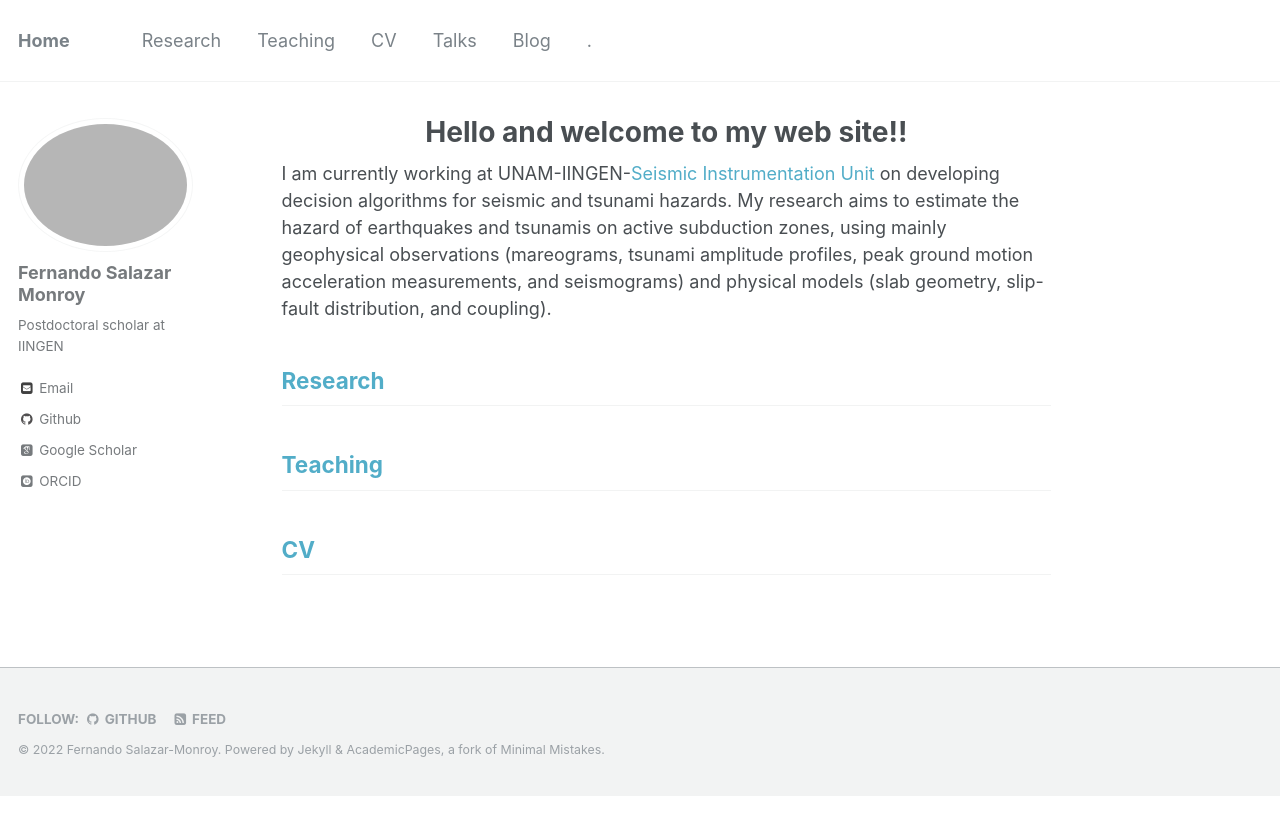
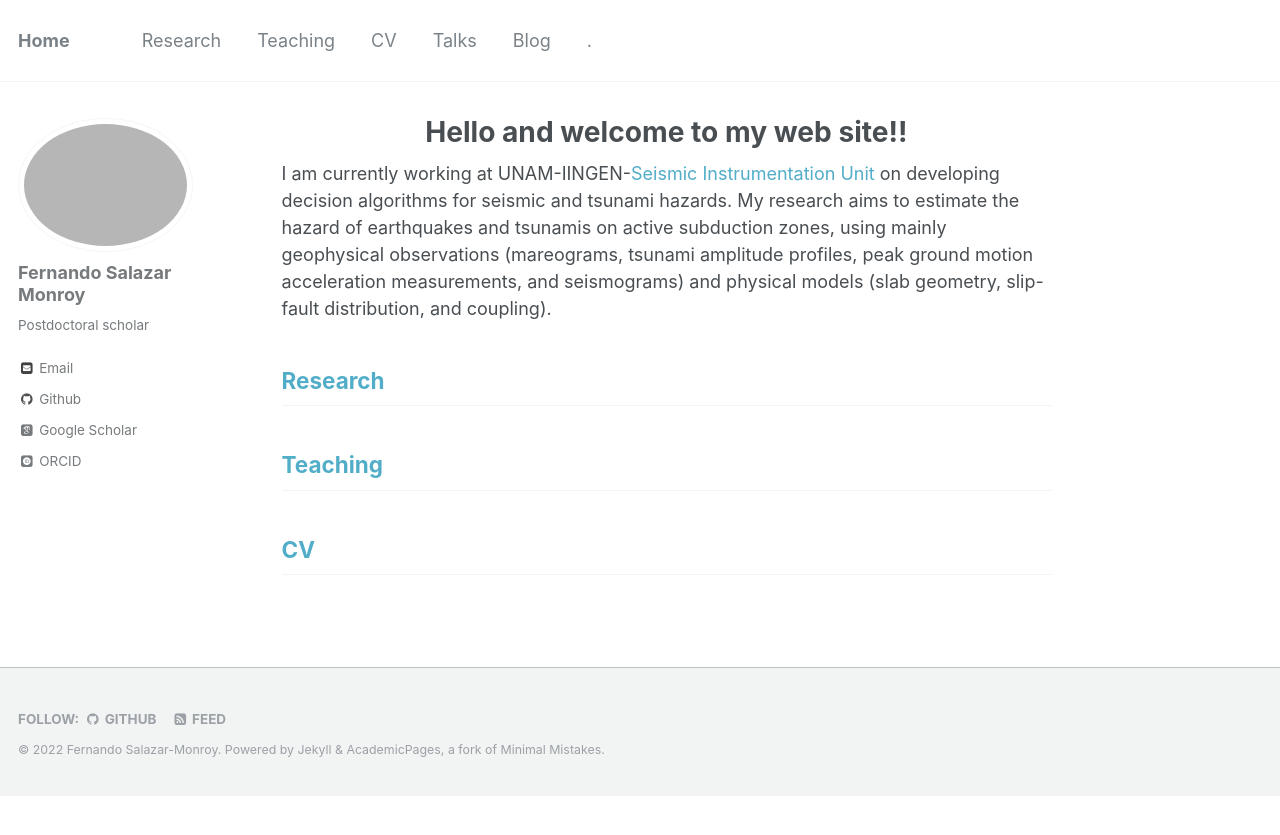
Before and after one commit to Edifesamo14/dr.surimi, a Jekyll site: the page built from _pages/about.md, in a window 1280 px wide. Shown: the top 835 px of the page. Built offline with Jekyll 4.4.1, drawn with Linux system fonts in a browser that asks for light colours; some web fonts are replaced.

Commit message:
Update _config.yml

```diff
--- a/_config.yml
+++ b/_config.yml
@@ -89,7 +89,7 @@ analytics:
 author:
   name             : "Fernando Salazar Monroy"
   avatar           : "Avatar.png"
-  bio              : "Postdoctoral scholar at IINGEN"
+  bio              : "Postdoctoral scholar"
   location         :
   employer         :
   googlescholar    : "https://scholar.google.com/citations?user=uiSgFfEAAAAJ&hl=es"
```
